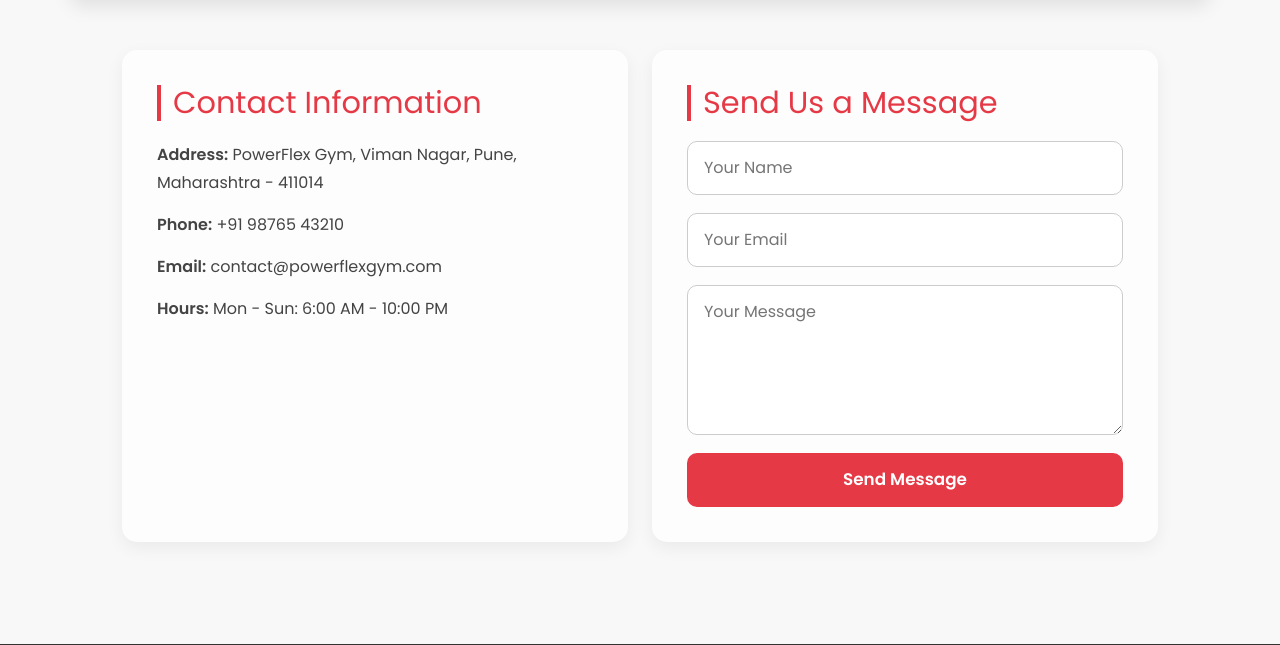
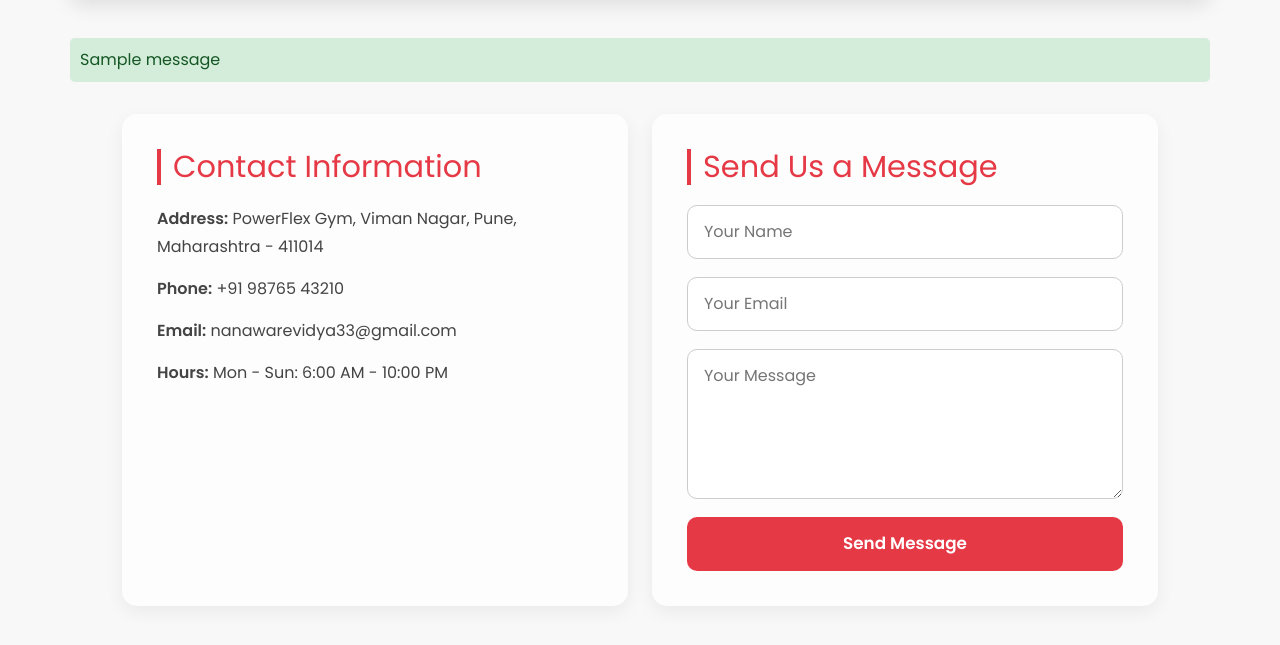
Before and after one commit to vid09-ctrl/gymproject, a Django app: page /contact/ in a window 1280 px wide. Shown: the part 491-1136 px from the top of the page. Run offline with Django 5.2, Linux system fonts and the light colour scheme; tables that the repository leaves empty hold one stand-in row (values such as "Sample post"); one stand-in notice (Sample message) is shown.

Commit message:
completed

```diff
--- a/gymproject/app/templates/contact.html
+++ b/gymproject/app/templates/contact.html
@@ -128,7 +128,13 @@
     width="100%" height="100%" style="border:0;" allowfullscreen="" loading="lazy" referrerpolicy="no-referrer-when-downgrade">
   </iframe>
 </div>
-
+{% if messages %}
+  {% for message in messages %}
+    <div style="background-color: #d4edda; padding: 10px; border-radius: 5px; margin-bottom: 20px; color: #155724;">
+      {{ message }}
+    </div>
+  {% endfor %}
+{% endif %}
 <!-- ✅ Contact Info & Form -->
 <div class="contact-section">
   <!-- Contact Info -->
@@ -136,7 +142,7 @@
     <h2>Contact Information</h2>
     <p><strong>Address:</strong> PowerFlex Gym, Viman Nagar, Pune, Maharashtra - 411014</p>
     <p><strong>Phone:</strong> +91 98765 43210</p>
-    <p><strong>Email:</strong> contact@powerflexgym.com</p>
+    <p><strong>Email:</strong> nanawarevidya33@gmail.com</p>
     <p><strong>Hours:</strong> Mon - Sun: 6:00 AM - 10:00 PM</p>
   </div>
 
@@ -152,4 +158,7 @@
     </form>
   </div>
 </div>
+
+
+
 {% endblock %}
--- a/gymproject/app/views.py
+++ b/gymproject/app/views.py
@@ -76,8 +76,26 @@
 def about(req):
     return render(req, "about.html")
 
-def contact(req):
-    return render(req, "contact.html")
+def contact(request):
+    if request.method == "POST":
+        name = request.POST.get('name')
+        email = request.POST.get('email')
+        message = request.POST.get('message')
+
+        subject = f"New Contact Message from {name}"
+        message_body = f"Name: {name}\nEmail: {email}\n\nMessage:\n{message}"
+
+        send_mail(
+            subject,
+            message_body,
+            email,
+            ['nanawarevidya33@gmail.com'],
+            fail_silently=False,
+        )
+        messages.success(request, "Message sent successfully!")
+        return redirect('contact')
+
+    return render(request, "contact.html")
 
 def facilities(req):
     return render(req, "facilities.html")
```
Also changed, not shown: gymproject/db.sqlite3.
